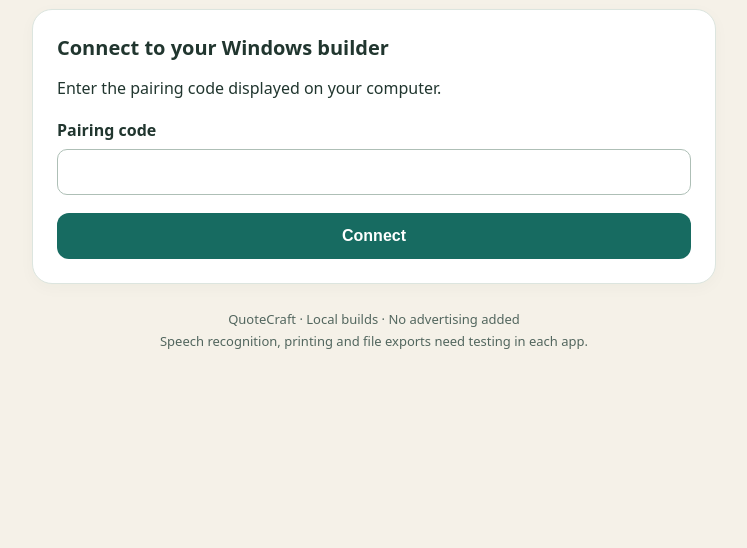
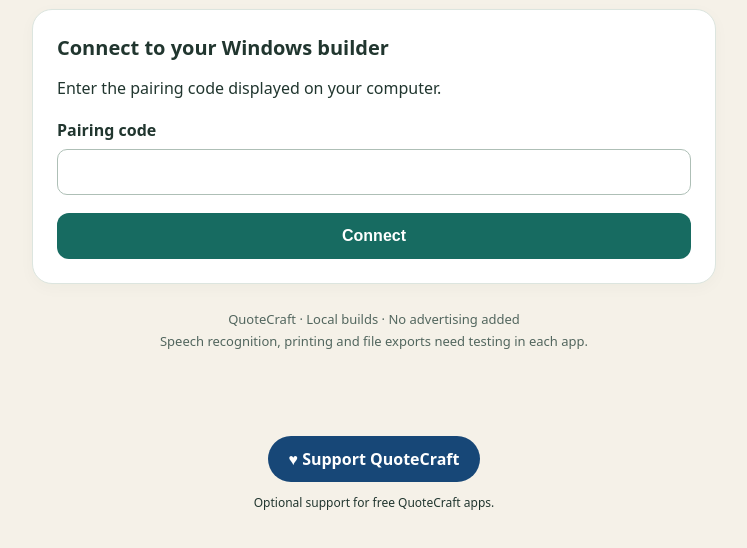
Before and after one commit to QuoteCraftStudio/quotecraft-apk-builder, a plain HTML site: page web/index.html in a window 1280 px wide. Shown: the part 122-670 px from the top of the page, without its empty margins (266-1013 px from the left). Drawn offline with Linux system fonts and the light colour scheme.

Commit message:
Use official QuoteCraft support payment link

```diff
--- a/web/index.html
+++ b/web/index.html
@@ -17,4 +17,4 @@
 <section id="progress" hidden><h2 id="status">Preparing</h2><pre id="log" aria-live="polite"></pre><button id="download" hidden>Download APK</button></section>
 <p id="error" role="alert"></p>
 <footer>QuoteCraft · Local builds · No advertising added<br>Speech recognition, printing and file exports need testing in each app.</footer>
-</main></body></html>
+</main><div style="text-align:center;margin:20px auto;padding:12px"><a href="https://www.paypal.com/ncp/payment/W82M2TVHZ4KUY" target="_blank" rel="noopener noreferrer" style="display:inline-block;padding:12px 20px;border-radius:24px;background:#174777;color:#fff;text-decoration:none;font-weight:700">♥ Support QuoteCraft</a><p style="font-size:12px">Optional support for free QuoteCraft apps.</p></div></body></html>
```
